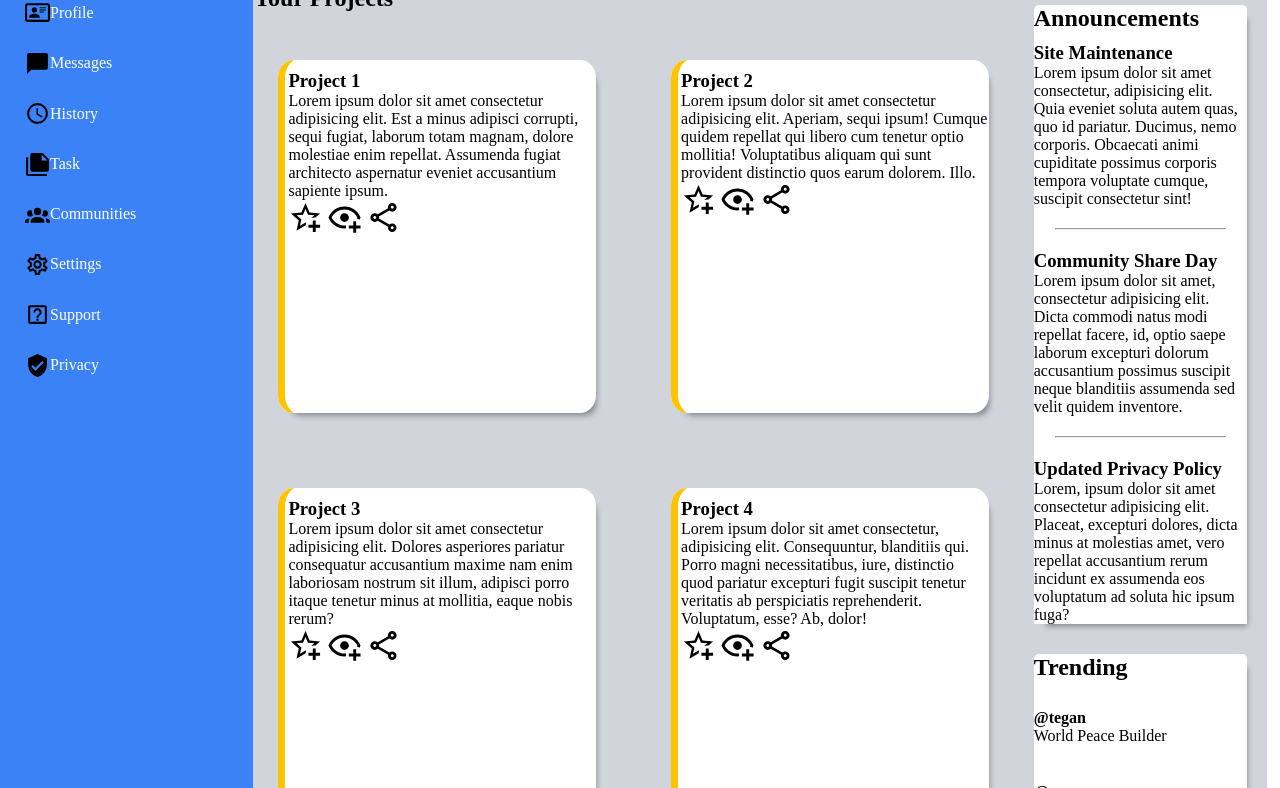
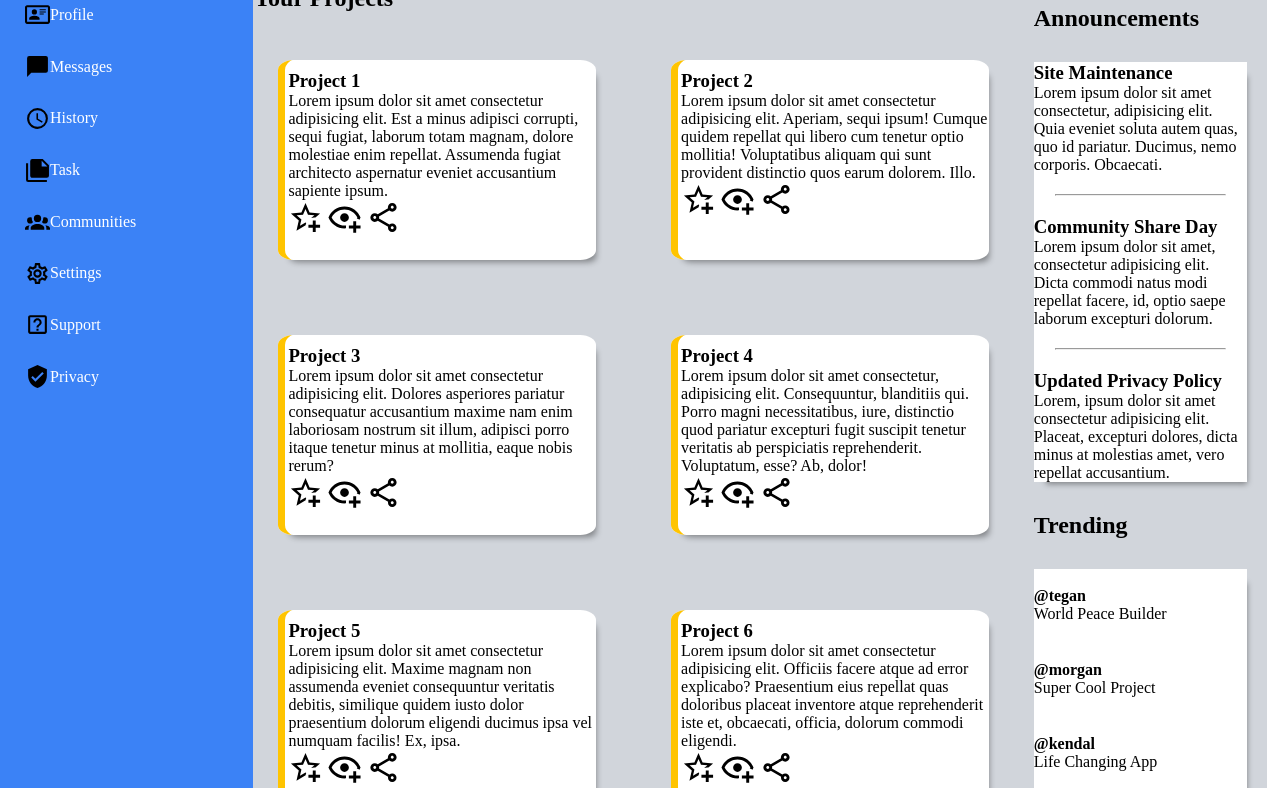
Before and after one commit to majjeed/odin-admin-dashboard, a plain HTML site: page index.html in a window 1280 px wide. Shown: the part 190-978 px from the top of the page. Drawn offline with Linux system fonts and the light colour scheme.

Commit message:
more mainContent, aside grid row styling

```diff
--- a/index.html
+++ b/index.html
@@ -170,36 +170,33 @@
                 </div>
             </div>
             <div class="aside">
+                <h2>Announcements</h2>
                 <div class="announce">
-                    <h2>Announcements</h2>
                     <div class="announceCards">
                         <div class="announceCard">
                             <h3 class="announceTitle">Site Maintenance</h3>
                             <p class="announceContent">Lorem ipsum dolor sit amet consectetur, adipisicing elit. Quia
-                                eveniet soluta autem quas, quo id pariatur. Ducimus, nemo corporis. Obcaecati animi
-                                cupiditate possimus corporis tempora voluptate cumque, suscipit consectetur sint!
+                                eveniet soluta autem quas, quo id pariatur. Ducimus, nemo corporis. Obcaecati.
                             </p>
                         </div>
                         <hr>
                         <div class="announceCard">
                             <h3 class="announceTitle">Community Share Day</h3>
                             <p class="announceContent">Lorem ipsum dolor sit amet, consectetur adipisicing elit. Dicta
-                                commodi natus modi repellat facere, id, optio saepe laborum excepturi dolorum
-                                accusantium possimus suscipit neque blanditiis assumenda sed velit quidem inventore.
+                                commodi natus modi repellat facere, id, optio saepe laborum excepturi dolorum.
                             </p>
                         </div>
                         <hr>
                         <div class="announceCard">
                             <h3 class="announceTitle">Updated Privacy Policy</h3>
                             <p class="announceContent">Lorem, ipsum dolor sit amet consectetur adipisicing elit.
-                                Placeat, excepturi dolores, dicta minus at molestias amet, vero repellat accusantium
-                                rerum incidunt ex assumenda eos voluptatum ad soluta hic ipsum fuga?
+                                Placeat, excepturi dolores, dicta minus at molestias amet, vero repellat accusantium.
                             </p>
                         </div>
                     </div>
                 </div>
+                <h2>Trending</h2>
                 <div class="trending">
-                    <h2>Trending</h2>
                     <div class="trendingCards">
                         <div class="trendingCard">
                             <img src="" alt="">
--- a/styles.css
+++ b/styles.css
@@ -50,7 +50,7 @@ body {
 
 .aside {
     display: grid;
-    grid-template-rows: 1fr 1fr;
+    grid-template-rows: 20px calc(1fr -30px) 20px calc(1fr - 100px);
     gap: 30px;
     padding: 20px;
     background-color: var(--background-color-1);
@@ -77,6 +77,7 @@ body {
 .cards {
     display: grid;
     grid-template-columns: 1fr 1fr;
+    grid-auto-rows: 250px;
     gap: 25px;
 }
 
@@ -165,8 +166,8 @@ img {
     border-radius: 5px;
 }
 
-.aside div h2 {
-    margin-bottom: 10px;
+.aside h2 {
+    margin-bottom: 0;
 }
 
 .announceCards,
```
